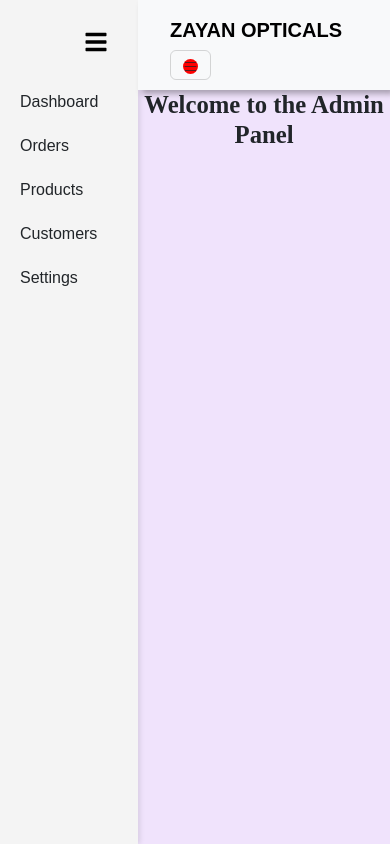
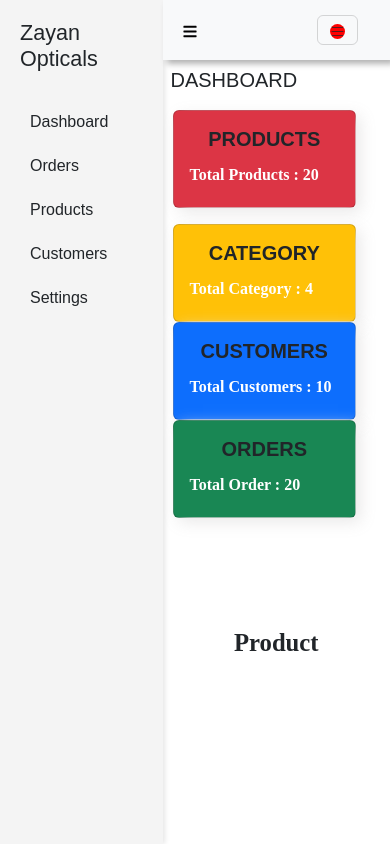
Before and after one commit to Aquib7222/Zayan-Opticals, a React (Vite) app: page /Admin in a window 390 px wide. Built offline with nearby package versions, Linux system fonts and the light colour scheme.

Commit message:
Creating Admin Dashboard

```diff
--- a/src/Pages/Admin.css
+++ b/src/Pages/Admin.css
@@ -2,7 +2,7 @@ body{
     margin: 0;
     padding: 0;
     font-family: sans-serif;
-    background-color: rgb(240, 227, 252);
+
 }
 
 .layout {
@@ -21,7 +21,7 @@ body{
     flex-grow: 1;
   }
   .navbar {
-    background-color: #e3f2fd;
+
     padding: 10px 20px;
   }
 
--- a/src/Pages/Admin.jsx
+++ b/src/Pages/Admin.jsx
@@ -1,21 +1,23 @@
 import "./Admin.css";
 import AdminHeader from "../component/Admin/AdminHeader";
 import SideBar from "../component/Admin/SideBar";
+import { useState } from "react";
+import ProductCustomer from "../component/Admin/ProductCustomer";
 const Admin = () => {
+
+  const [close, setClose] = useState(false);
   return (
     <>
-      {/* <div className="grid-container">
-            <AdminHeader/>
-            <SideBar/>
-        </div> */}
+
 
       <div className="layout">
-        <SideBar />
-        <div className="content">
-          <AdminHeader />
+        <SideBar close={close}/>
+        <div className={`content ${close ? "collapsed" : ""}`}>
+          <AdminHeader close={close} setClose={setClose} />
           <div className="main-content">
-          <h2>Welcome to the Admin Panel</h2>
+          <h5 className="text-start ms-2 mt-2 fw-6">DASHBOARD</h5>
           {/* Additional content can go here */}
+            <ProductCustomer/>
           </div>
         </div>
       </div>
--- a/src/component/Admin/AdminHeader.jsx
+++ b/src/component/Admin/AdminHeader.jsx
@@ -1,30 +1,42 @@
 import "./AdminHeader.css";
+import { FaBars } from "react-icons/fa";
 
-const AdminHeader=()=>{
+const AdminHeader = ({ close, setClose }) => {
   return (
     <nav class="navbar navbar-expand-lg bg-body-tertiary">
       <div class="container-fluid">
-          <a class="navbar-brand" href="#">Zayan Opticals</a>
-          <button class="navbar-toggler" type="button" data-bs-toggle="collapse" data-bs-target="#navbarNav" aria-controls="navbarNav" aria-expanded="false" aria-label="Toggle navigation">
+        <button className="menu-btn" onClick={() => setClose(!close)}>
+          <FaBars  style={{height:"15px",marginLeft:"-30px"}}/>
+        </button>
+        {/* <a href="" className="nav-link">ZAYAN OPTICALS</a> */}
+        <button
+          class="navbar-toggler"
+          type="button"
+          data-bs-toggle="collapse"
+          data-bs-target="#navbarNav"
+          aria-controls="navbarNav"
+          aria-expanded="false"
+          aria-label="Toggle navigation"
+        >
           <span class="navbar-toggler-icon"></span>
         </button>
         <div class="collapse navbar-collapse" id="navbarNav">
           <ul class="navbar-nav ms-auto">
             <li class="nav-item">
-                <a class="nav-link active" aria-current="page" href="#">Home</a>
-              </li>
-              <li class="nav-item">
-                <a class="nav-link" href="#">Features</a>
-              </li>
-              <li class="nav-item">
-                <a class="nav-link" href="#">Aquib</a>
+              <a class="nav-link active" aria-current="page" href="#">
+                Home
+              </a>
             </li>
 
+            <li class="nav-item">
+              <a class="nav-link" href="#">
+                Aquib
+              </a>
+            </li>
           </ul>
         </div>
       </div>
     </nav>
   );
-
-}
+};
 export default AdminHeader;
--- /dev/null
+++ b/src/component/Admin/ProductCustomer.css
@@ -0,0 +1,11 @@
+.card-body{
+    cursor: pointer;
+    box-shadow: 5px 5px 15px rgba(231, 230, 230, 0.9);
+
+}
+.card h5{
+    font-weight: 600;
+}
+.card p{
+    color: white;
+}
--- /dev/null
+++ b/src/component/Admin/ProductCustomer.jsx
@@ -0,0 +1,68 @@
+import "./ProductCustomer.css";
+
+const ProductCustomer = () => {
+  return (
+    <>
+    {/* cards for details */}
+      <div classNameName="m-2 ">
+        <div className="row ">
+          <div className="col-sm-3 mb-3 mb-sm-0">
+            <div className="card bg-danger">
+              <div className="card-body">
+                <h5 className="card-title">PRODUCTS</h5>
+                <p className="card-text">
+                    Total Products : 20
+                </p>
+
+              </div>
+            </div>
+          </div>
+          <div className="col-sm-3">
+            <div className="card bg-warning ">
+              <div className="card-body h-3">
+                <h5 className="card-title">CATEGORY</h5>
+                <p className="card-text">
+                  Total Category : 4
+                </p>
+
+              </div>
+            </div>
+          </div>
+          <div className="col-sm-3 ">
+            <div className="card bg-primary">
+              <div className="card-body">
+                <h5 className="card-title">CUSTOMERS</h5>
+                    <p className="card-text">Total Customers : 10</p>
+
+              </div>
+            </div>
+          </div>
+          <div className="col-sm-3">
+            <div className="card bg-success">
+              <div className="card-body ">
+                <h5 className="card-title">ORDERS</h5>
+                <p className="card-text">
+                  Total Order : 20
+                </p>
+
+              </div>
+            </div>
+          </div>
+        </div>
+      </div>
+
+    {/* cards details end here */}
+
+      {/* product show here */}
+
+        <div className="container">
+
+            <h2>Product</h2>
+        </div>
+
+      {/* product show end here */}
+    </>
+  );
+};
+
+export default ProductCustomer;
--- a/src/component/Admin/SideBar.css
+++ b/src/component/Admin/SideBar.css
@@ -50,8 +50,9 @@
   }
 
   .sidebar ul li {
-    padding: 10px 0;
+    padding: 10px 10px;
     cursor: pointer;
+    gap: 50px;
   }
 
   .sidebar.close ul {
@@ -66,6 +67,24 @@
     cursor: pointer;
   }
 
-  .sidebar.close ul {
-    display: none;
+
+  .sidebar.close h4{
+    display: block;
   }
+  .sidebar {
+    width: 250px;
+    transition: all 0.3s ease;
+  }
+
+  .sidebar.close {
+    width: 0;
+    overflow: hidden;
+  }
+
+
+  .content.collapsed {
+    margin-left: 0;
+  }
+  .sidebar ul li:hover{
+      background-color: rgb(209, 28, 28);
+  }
--- a/src/component/Admin/SideBar.jsx
+++ b/src/component/Admin/SideBar.jsx
@@ -2,15 +2,13 @@ import React, { useState } from "react";
 import "./Sidebar.css";
 import { FaBars } from "react-icons/fa";
 
-const Sidebar = () => {
-  const [close, setClose] = useState(false);
+const Sidebar = ({ close }) => {
+  // const [close, setClose] = useState(false);
 
   return (
     <div className={`sidebar ${close ? "close" : ""}`}>
       <div className="sidebar-header">
-        <button className="menu-btn" onClick={() => setClose(!close)}>
-          <FaBars />
-        </button>
+        <h4>Zayan Opticals</h4>
       </div>
       {!close && (
         <ul>
```
Also changed, not shown: src/component/Context/AdminProductContext.jsx (added). Lines whose indentation alone changed are shown as unchanged.
